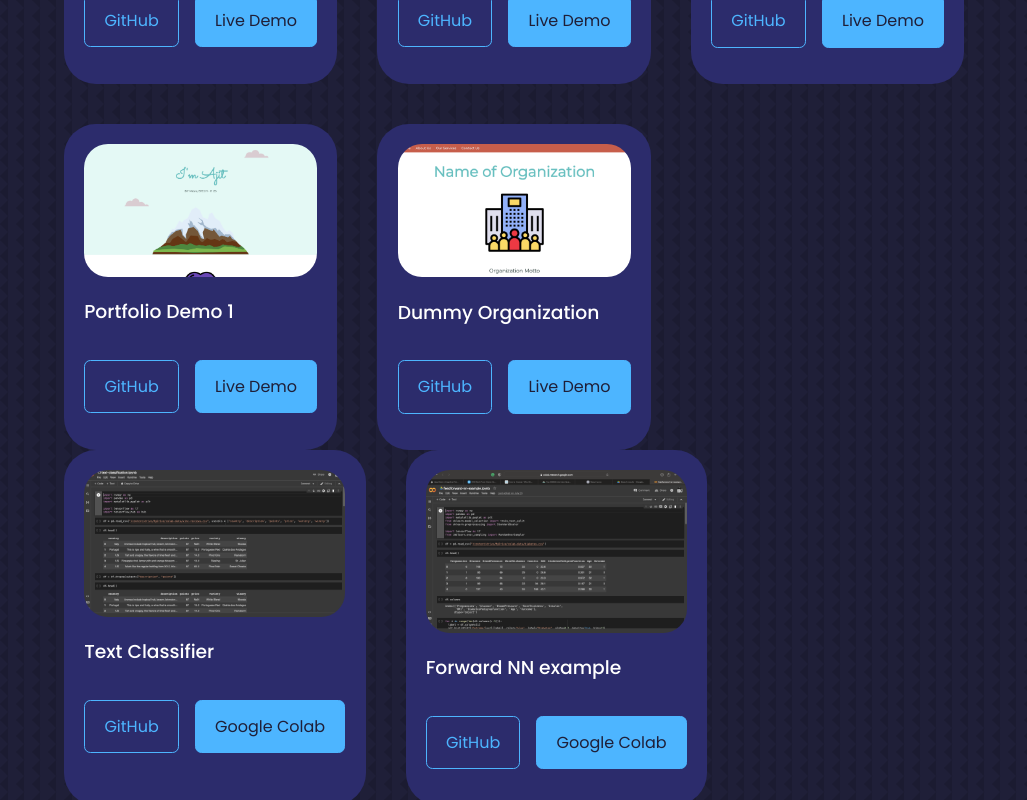
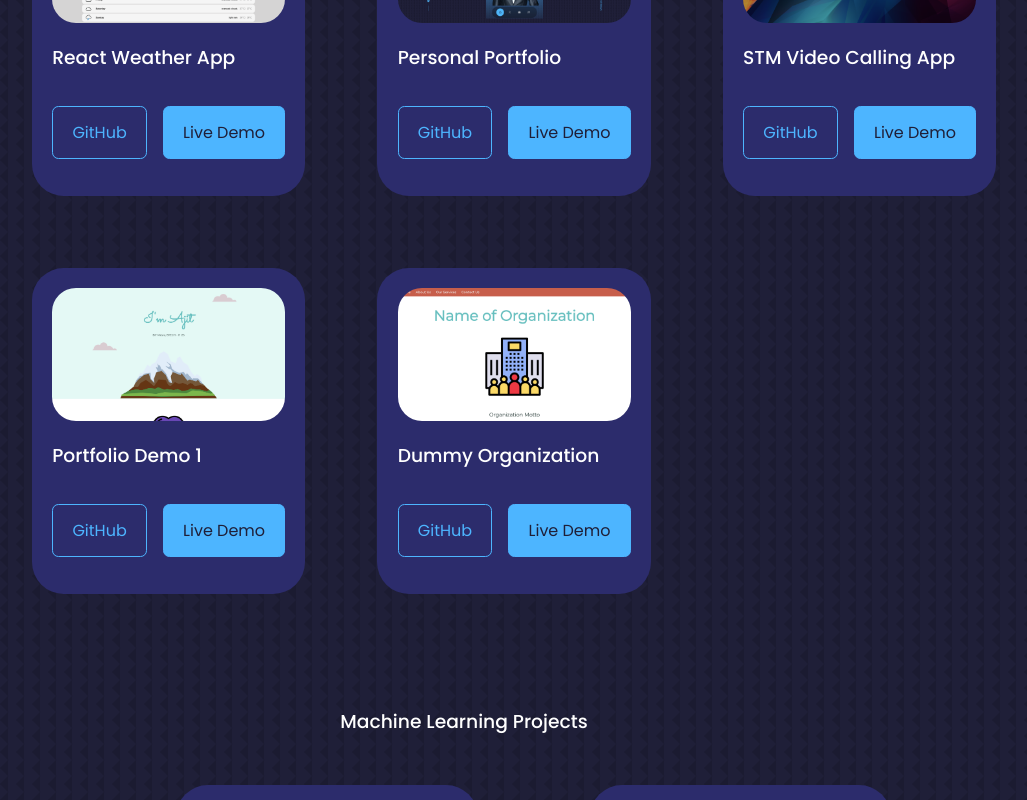
Before and after one commit to ajkumarray/react-portfolio, a React (Create React App) app: page / in a window 1280 px wide. Shown: the part 2600-3400 px from the top of the page, without its empty margins (192-1219 px from the left). Built offline with nearby package versions, Linux system fonts and the light colour scheme.

Commit message:
updates in portfolio section

```diff
--- /dev/null
+++ b/src/components/portfolio/MLProjects.css
@@ -0,0 +1,15 @@
+.portfolio__container-ML {
+  display: grid;
+  grid-template-columns: 1fr 1fr;
+  gap: 5rem;
+  margin-left: 15rem;
+}
+
+.portfolio__item {
+  background: var(--color-bg-variant);
+  padding: 1.2rem;
+  margin: 1rem;
+  border-radius: 2rem;
+  border: 1px solid transparent;
+  transition: var(--transition);
+}
--- a/src/components/portfolio/MLProjects.jsx
+++ b/src/components/portfolio/MLProjects.jsx
@@ -1,5 +1,6 @@
 import React from "react";
 import "./portfolio.css";
+import "./MLProjects.css";
 import IMG1 from "../../assets/portfolioML1.png";
 import IMG2 from "../../assets/portfolioML2.png";
 
@@ -24,7 +25,7 @@ const data = [
 
 function MLProjects() {
   return (
-    <div className="container portfolio__container">
+    <div className="container portfolio__container-ML">
       {data.map(({ id, image, title, github, demo }) => {
         return (
           <article key={id} className="portfolio__item">
--- a/src/components/portfolio/Portfolio.jsx
+++ b/src/components/portfolio/Portfolio.jsx
@@ -1,6 +1,6 @@
 import React from "react";
 import "./portfolio.css";
-import WebProject from "./WebProject";
+import WebProjects from "./WebProjects";
 import MLProjects from "./MLProjects";
 
 const Portfolio = () => {
@@ -8,10 +8,12 @@ const Portfolio = () => {
     <section id="portfolio">
       <h5>My Recent Work</h5>
       <h2>Portfolio</h2>
-      <div>
-        <WebProject />
+      <div className="container portfolio__subContainer">
+        <h3>Web Development Projects</h3>
+        <WebProjects />
       </div>
-      <div>
+      <div className="container portfolio__subContainer">
+        <h3>Machine Learning Projects</h3>
         <MLProjects />
       </div>
     </section>
--- a/src/components/portfolio/WebProject.jsx
+++ b/src/components/portfolio/WebProjects.jsx
@@ -1,5 +1,6 @@
 import React from "react";
 import "./portfolio.css";
+import "./webProjects.css";
 import IMG1 from "../../assets/portfolioWeb1.png";
 import IMG2 from "../../assets/portfolioWeb2.png";
 import IMG3 from "../../assets/portfolioWeb3.png";
@@ -44,9 +45,9 @@ const data = [
   },
 ];
 
-function WebProject() {
+function WebProjects() {
   return (
-    <div className="container portfolio__container">
+    <div className="container portfolio__container-Web">
       {data.map(({ id, image, title, github, demo }) => {
         return (
           <article key={id} className="portfolio__item">
@@ -74,4 +75,4 @@ function WebProject() {
   );
 }
 
-export default WebProject;
+export default WebProjects;
--- a/src/components/portfolio/portfolio.css
+++ b/src/components/portfolio/portfolio.css
@@ -1,15 +1,14 @@
-.portfolio__container {
-  display: grid;
-  grid-template-columns: repeat(3, 1fr);
-  gap: 2.5rem;
+.portfolio__subContainer {
+  padding-top: 2rem;
+  padding-bottom: 2rem;
+  margin-left: -1rem;
+  margin-bottom: 2rem;
 }
 
-.portfolio__item {
-  background: var(--color-bg-variant);
-  padding: 1.2rem;
-  border-radius: 2rem;
-  border: 1px solid transparent;
-  transition: var(--transition);
+.portfolio__subContainer > h3 {
+  text-align: center;
+  margin-left: 20rem;
+  margin-bottom: 2rem;
 }
 
 .portfolio__item:hover {
--- /dev/null
+++ b/src/components/portfolio/webProjects.css
@@ -0,0 +1,14 @@
+.portfolio__container-Web {
+  display: grid;
+  grid-template-columns: repeat(3, 1fr);
+  gap: 2.5rem;
+}
+
+.portfolio__item {
+  background: var(--color-bg-variant);
+  padding: 1.2rem;
+  margin: 1rem;
+  border-radius: 2rem;
+  border: 1px solid transparent;
+  transition: var(--transition);
+}
```
Also changed, not shown: src/assets/portfolioML2.png.
